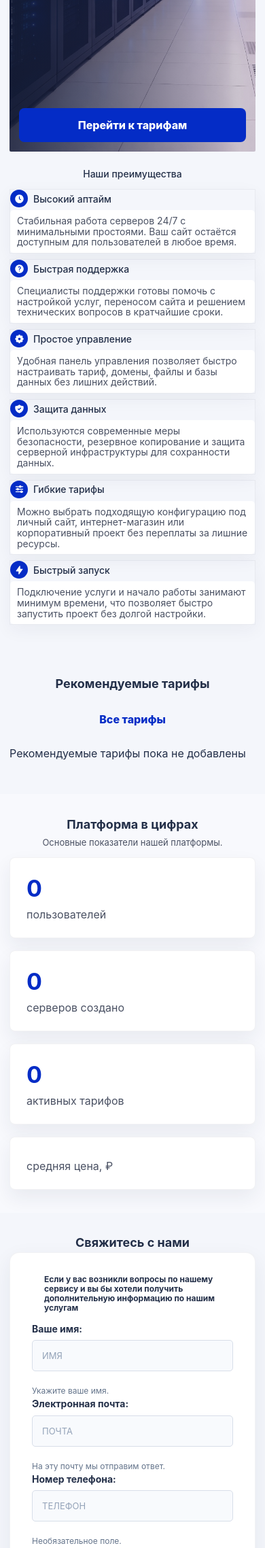
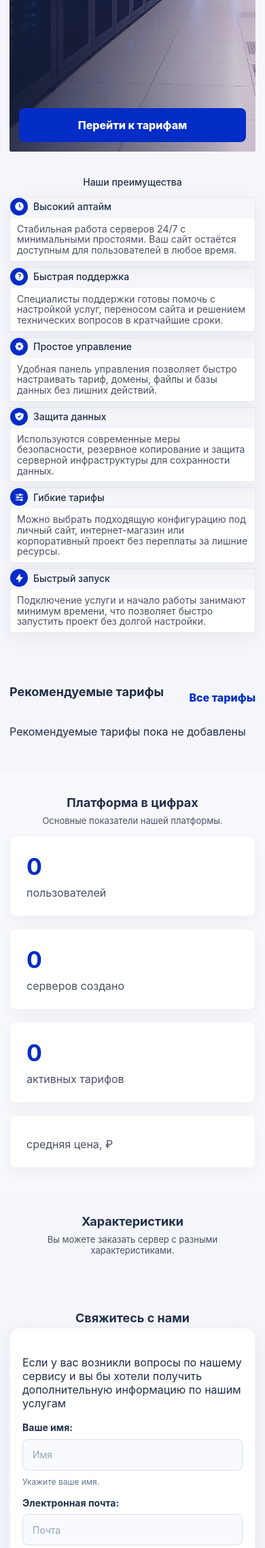
Before and after one commit to fndya/webdev_hosting-project, a Django app: page / in a window 390 px wide. Shown: the part 459-2736 px from the top of the page at 68% size. Run offline with Django 5.2, Linux system fonts and the light colour scheme; data that the repository does not hold is empty; parts of the project's set-up code (start-up, migrations or seed data) failed here and were passed over.

Commit message:
chore(homepage): refactored styles and improved feature section

```diff
--- a/hosting/static/hosting/css/home.css
+++ b/hosting/static/hosting/css/home.css
@@ -55,94 +76,117 @@
     transform: translateY(-2px);
 }
 
-/* ADVANTAGES */
+
+/* =========================
+   ADVANTAGES
+   ========================= */
 
 .advantages {
     padding: 18px 0 88px;
 }
 
-.advantages h2,
-.contact-section h2 {
+.advantages h2 {
+    margin-bottom: 34px;
+
     text-align: center;
+
     font-size: 28px;
-    margin-bottom: 34px;
 }
 
 .advantages-grid {
     display: grid;
+
     grid-template-columns: repeat(3, 1fr);
+
     gap: 44px 20px;
 }
 
 .advantage-title {
     display: flex;
     align-items: center;
+
     gap: 16px;
+
     margin-bottom: 6px;
 }
 
 .advantage-title h3 {
+    margin: 0;
+
     font-size: 22px;
-    margin: 0;
 }
 
 .icon {
-    width: 45px;
-    height: 45px;
-    border-radius: 50%;
-    background: #042CC6;
-    color: white;
     display: inline-flex;
     align-items: center;
     justify-content: center;
-    font-weight: 900;
+
+    width: 45px;
+    height: 45px;
+
+    flex: 0 0 45px;
+
+    border-radius: 50%;
+
+    background: #042CC6;
 }
 
 .icon img {
+    display: block;
+
     width: 22px;
     height: 22px;
-    display: block;
 }
 
 .advantage p {
+    min-height: 185px;
+
     margin: 0;
-    background: white;
-    min-height: 185px;
     padding: 18px 14px;
+
     border-radius: 5px;
+
+    background: #ffffff;
     color: #4A5163;
+
     font-size: 18px;
     line-height: 1.25;
 }
 
-/* MVP SECTIONS */
 
-.tariffs-section,
-.stats-section {
+/* =========================
+   RECOMMENDED TARIFFS
+   ========================= */
+
+.tariffs-section {
     padding: 64px 0;
 }
-/* HOME TARIFF CARDS */
 
 .tariff-grid {
     display: grid;
+
     grid-template-columns: repeat(3, 1fr);
+
     gap: 22px;
 }
 
 .tariff-card {
     position: relative;
-    background: white;
-    border-radius: 8px;
-    padding: 24px;
-    box-shadow: 0 12px 28px rgba(35, 47, 72, 0.08);
+
     display: flex;
     flex-direction: column;
+    align-items: flex-start;
     justify-content: space-between;
-    align-items: flex-start;
+
+    padding: 24px;
+
+    background: #ffffff;
+    border-radius: 8px;
 }
 
 .tariff-card h3 {
     margin-top: 0;
+
     font-size: 24px;
 }
 
@@ -155,122 +199,142 @@
     padding-left: 18px;
 }
 
-.tariff-feature {
-    margin: 40px 0;
-    padding: 28px 32px;
-    border-radius: 12px;
-}
-
-.tariff-feature h2 {
-    margin: 0 0 10px;
-    color: #232F48;
-    font-size: 24px;
-}
-
-.tariff-feature > p {
-    margin: 0 0 20px;
-    color: #4A5163;
-}
-
-.tariff-feature ul {
-    margin: 0;
-    padding-left: 22px;
-}
-
-.tariff-feature li {
-    margin-bottom: 8px;
-    color: #232F48;
-}
-
-.tariff-feature li:last-child {
-    margin-bottom: 0;
-}
-.badge {
-    display: inline-block;
-    background: #042CC6;
-    color: white;
-    border-radius: 999px;
-    padding: 6px 12px;
+.tariff-card .pricing-badge {
     margin-bottom: 14px;
-    font-size: 13px;
-    font-weight: 800;
 }
 
 .price {
+    margin: 18px 0;
+
     font-size: 26px;
     font-weight: 900;
-    margin: 18px 0;
 }
 
-/* STATS */
+
+/* =========================
+   FEATURES
+   ========================= */
+
+.feature-section {
+    padding: 64px 0;
+}
+
+.feature-grid {
+    display: grid;
+
+    grid-template-columns: repeat(3, 1fr);
+
+    gap: 20px;
+}
+
+.feature-card {
+    padding: 22px;
+
+    background: #ffffff;
+
+    border: 1px solid rgba(35, 47, 72, 0.06);
+    border-radius: 8px;
+
+    box-shadow: 0 8px 24px rgba(35, 47, 72, 0.05);
+
+    transition:
+        transform 0.2s ease,
+        box-shadow 0.2s ease,
+        border-color 0.2s ease;
+}
+
+.feature-card:hover {
+    transform: translateY(-3px);
+
+    border-color: rgba(4, 44, 198, 0.12);
+
+    box-shadow: 0 14px 30px rgba(35, 47, 72, 0.09);
+}
+
+.feature-card h3 {
+    margin: 0 0 10px;
+
+    color: #232F48;
+
+    font-size: 18px;
+    font-weight: 900;
+}
+
+.feature-card p {
+    margin: 0;
+
+    color: #4A5163;
+
+    font-size: 14px;
+    line-height: 1.5;
+}
+
+
+/* =========================
+   STATISTICS
+   ========================= */
 
 .stats-section {
+    padding: 64px 0;
+
     background: rgba(255, 255, 255, 0.35);
 }
 
 .stats-grid {
     display: grid;
+
     grid-template-columns: repeat(4, 1fr);
+
     gap: 18px;
 }
 
 .stat-card {
-    background: white;
+    padding: 24px;
+
+    background: #ffffff;
     border-radius: 8px;
-    padding: 24px;
-    box-shadow: 0 12px 28px rgba(35, 47, 72, 0.07);
 }
 
 .stat-card strong {
     display: block;
+
+    margin-bottom: 8px;
+
     color: #042CC6;
+
     font-size: 34px;
-    margin-bottom: 8px;
 }
 
 .stat-card span {
     color: #4A5163;
 }
 
+
 /* =========================
-   SUPPORT PAGE
+   CONTACT
    ========================= */
 
 .contact-section {
     padding: 64px 0 80px;
 }
 
+.contact-section h2 {
+    margin-bottom: 34px;
+
+    text-align: center;
+
+    font-size: 28px;
+}
+
 .contact-section .container {
     max-width: 900px;
 }
 
-.contact-section h1 {
-    margin: 0 0 12px;
-
-    color: #232F48;
-    font-size: 36px;
-    font-weight: 800;
-    line-height: 1.2;
-}
-
-.contact-section > .container > p {
-    max-width: 620px;
-    margin: 0 0 32px;
-
-    color: #64748B;
-    font-size: 16px;
-    line-height: 1.7;
-}
-
-
-/* =========================
-   FORM CARD
-   ========================= */
-
 .contact-form {
     padding: 32px;
 
-    background: #FFFFFF;
+    background: #ffffff;
+
     border: 1px solid rgba(35, 47, 72, 0.06);
     border-radius: 14px;
 
@@ -295,16 +364,16 @@
     display: block;
 
     color: #232F48;
+
     font-size: 14px;
     font-weight: 700;
     line-height: 1.4;
 }
 
 .form-field input,
-.form-field textarea,
-.contact-form input,
-.contact-form textarea {
+.form-field textarea {
     width: 100%;
+
     box-sizing: border-box;
 
     border: 1px solid #D8DEE9;
@@ -323,54 +392,43 @@
         box-shadow 0.2s ease;
 }
 
-.form-field input,
-.contact-form input {
+.form-field input {
     min-height: 46px;
     padding: 0 14px;
 }
 
-.form-field textarea,
-.contact-form textarea {
+.form-field textarea {
     min-height: 150px;
     padding: 13px 14px;
+
     resize: vertical;
 }
 
 .form-field input:focus,
-.form-field textarea:focus,
-.contact-form input:focus,
-.contact-form textarea:focus {
+.form-field textarea:focus {
     outline: none;
+
     border-color: #042CC6;
-    background: #FFFFFF;
+
+    background: #ffffff;
+
     box-shadow: 0 0 0 3px rgba(4, 44, 198, 0.1);
 }
 
 .form-field input::placeholder,
-.form-field textarea::placeholder,
-.contact-form input::placeholder,
-.contact-form textarea::placeholder {
+.form-field textarea::placeholder {
     color: #94A3B8;
 }
-
-
-/* =========================
-   HELP TEXT
-   ========================= */
 
 .form-help,
 .form-field .helptext {
     margin-top: 1px;
 
     color: #64748B;
+
     font-size: 12px;
     line-height: 1.5;
 }
-
-
-/* =========================
-   ERRORS
-   ========================= */
 
 .form-errors,
 .form-field .errorlist {
@@ -505,9 +585,10 @@
     }
 
     .advantages h2 {
+        margin-bottom: 14px;
+
         font-size: 14px;
         font-weight: 500;
-        margin: 0 0 14px;
     }
 
     .advantages-grid {
@@ -531,8 +613,8 @@
     .icon {
         width: 26px;
         height: 26px;
-        flex: 0 0 26px;
-        font-size: 13px;
+
+        flex-basis: 26px;
     }
 
     .icon img {
@@ -542,18 +624,23 @@
 
     .advantage p {
         min-height: auto;
+
         padding: 8px 10px;
-        border-radius: 5px;
+
         font-size: 14px;
         line-height: 1.12;
     }
 
-    .search-section,
     .tariffs-section,
-    .stats-section,
     .feature-section,
-    .servers-section {
+    .stats-section {
         padding: 34px 0;
+    }
+
+    .tariff-grid,
+    .feature-grid,
+    .stats-grid {
+        grid-template-columns: 1fr;
     }
 
     .section-title {
@@ -569,74 +656,38 @@
         font-size: 13px;
     }
 
-    .tariff-grid,
-    .stats-grid,
-    .form-row {
-        grid-template-columns: 1fr;
-    }
-
-    .server-row,
-    .row-title {
-        flex-direction: column;
-        align-items: stretch;
-    }
-
-    .server-meta {
-        text-align: left;
-    }
-
     .contact-section {
         padding: 18px 0 50px;
     }
 
     .contact-section h2 {
+        margin-bottom: 4px;
+
         font-size: 18px;
-        margin-bottom: 4px;
-    }
-
-    .contact-section p {
-        max-width: 260px;
-        margin: 0 auto 14px;
-        font-size: 12px;
-        line-height: 1.15;
-        font-weight: 700;
     }
 
     .contact-form {
-        width: 100%;
-        max-width: none;
+        padding: 24px 18px;
     }
 
     .form-row {
         display: block;
+
+        margin-bottom: 0;
     }
 
-    .contact-form input {
-        width: 100%;
-        height: 45px;
+    .form-field {
         margin-bottom: 12px;
-        border-radius: 5px;
-        font-size: 13px;
-        text-transform: uppercase;
-    }
-
-    .contact-form textarea {
-        height: 270px;
-        margin-top: 0;
-        border-radius: 5px;
-        font-size: 13px;
-        text-transform: uppercase;
     }
 
     .form-button {
         margin-top: 12px;
-        text-align: left;
     }
 
-    .contact-form button {
+    .form-button button {
         width: 100%;
-        height: 54px;
+        min-height: 54px;
+
         font-size: 16px;
-        border-radius: 7px;
     }
 }
--- a/hosting/templates/hosting/index.html
+++ b/hosting/templates/hosting/index.html
@@ -104,7 +104,7 @@
                 {% for tariff in recommended_tariffs %}
                     <article class="tariff-card">
                         {% if tariff.is_recommended %}
-                            <span class="badge">Рекомендуем</span>
+                            <span class="pricing-badge">Рекомендуем</span>
                         {% endif %}
 
                         <h3>
@@ -162,20 +162,28 @@
             </div>
         </div>
     </section>
-<!--
     {% get_features as features %}
+
     <section class="feature-section">
         <div class="container">
-            <h2>Характеристики</h2>
+            <div class="section-title">
+                <h2>Характеристики</h2>
                 <p>Вы можете заказать сервер с разными характеристиками.</p>
+            </div>
 
-                <ul>
-                    {% for feature in features %}
-                        <li>{{ feature.title }}</li>
-                    {% endfor %}
-                </ul>
+            <div class="feature-grid">
+                {% for feature in features %}
+                    <article class="feature-card">
+                        <h3>{{ feature.title }}</h3>
+
+                        {% if feature.description %}
+                            <p>{{ feature.description }}</p>
+                        {% endif %}
+                    </article>
+                {% endfor %}
+            </div>
         </div>
-    </section> -->
+    </section>
     <section class="contact-section">
         <div class="container">
             <h2>Свяжитесь с нами</h2>
--- a/hosting/views.py
+++ b/hosting/views.py
@@ -477,7 +477,7 @@ def account(request):
     orders = (
         Order.objects
         .filter(user=user)
-        #.select_related("tariff")
+        .select_related("tariff")
         .order_by("-created_at")
     )
 
```
Also changed, not shown: other parts of hosting/static/hosting/css/home.css (+73 -24 lines).
